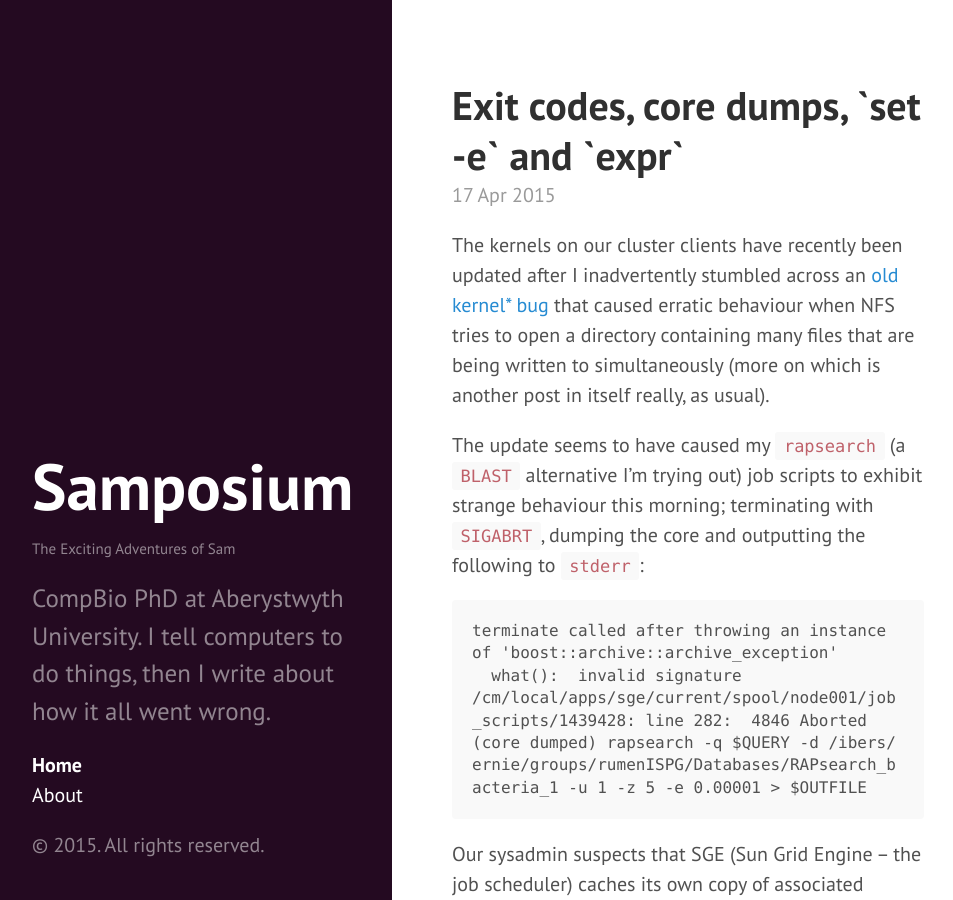
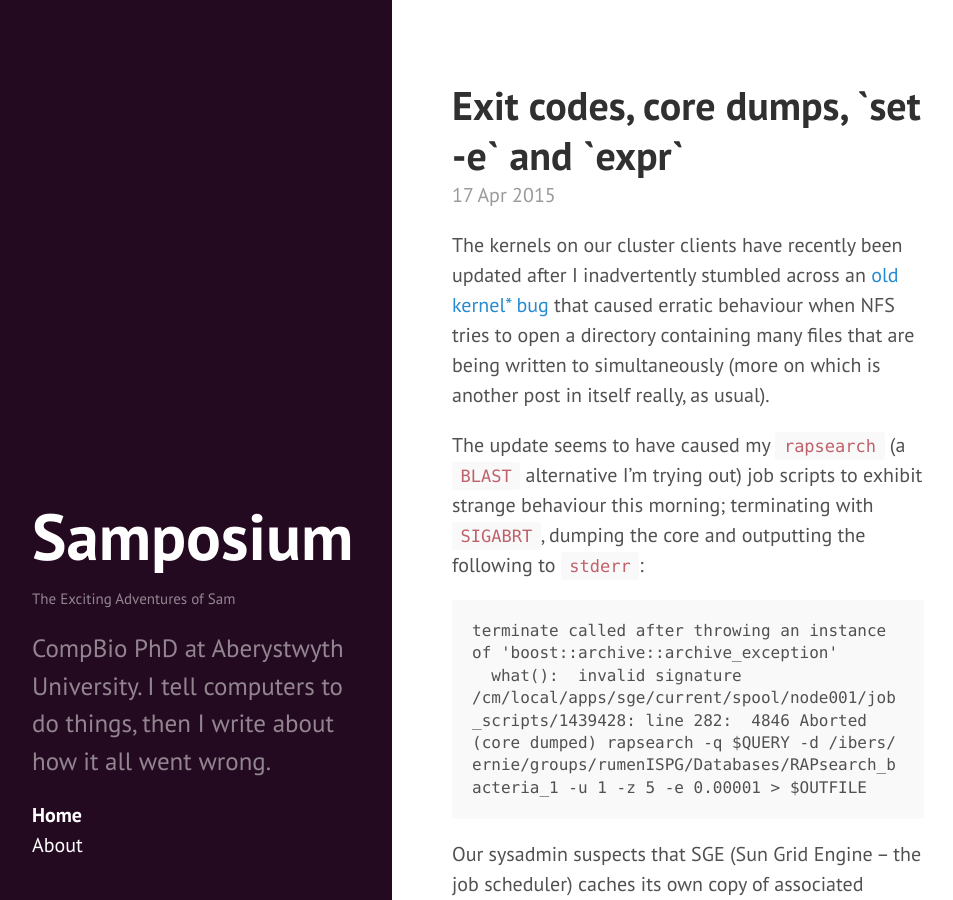
Before and after one commit to SamStudio8/samstudio8.github.io.off, a Jekyll site: the page built from index.html, in a window 1280 px wide and 900 px high. Shown: the whole window, without its empty margins (8-961 px from the left). Built offline with Jekyll 4.4.1, drawn with Linux system fonts in a browser that asks for light colours; Markdown is read by kramdown in place of the engine named in the settings; the list of posts is cut into pages by our own code.

Commit message:
Update sidebar.html

```diff
--- a/_includes/sidebar.html
+++ b/_includes/sidebar.html
@@ -1,7 +1,7 @@
 <div class="sidebar">
   <div class="container sidebar-sticky">
     <div class="sidebar-about">
-      <h1>{{ site.title }}</h1>
+      <a href="{{ site.url }}"><h1>{{ site.title }}</h1></a>
       <p class="small-lead">{{ site.tagline }}</p>
       <p class="lead">{{ site.description }}</p>
     </div>
@@ -27,7 +27,5 @@
         {% endif %}
       {% endfor %}
     </ul>
-
-    <p>&copy; {{ site.time | date: '%Y' }}. All rights reserved.</p>
   </div>
 </div>
```
